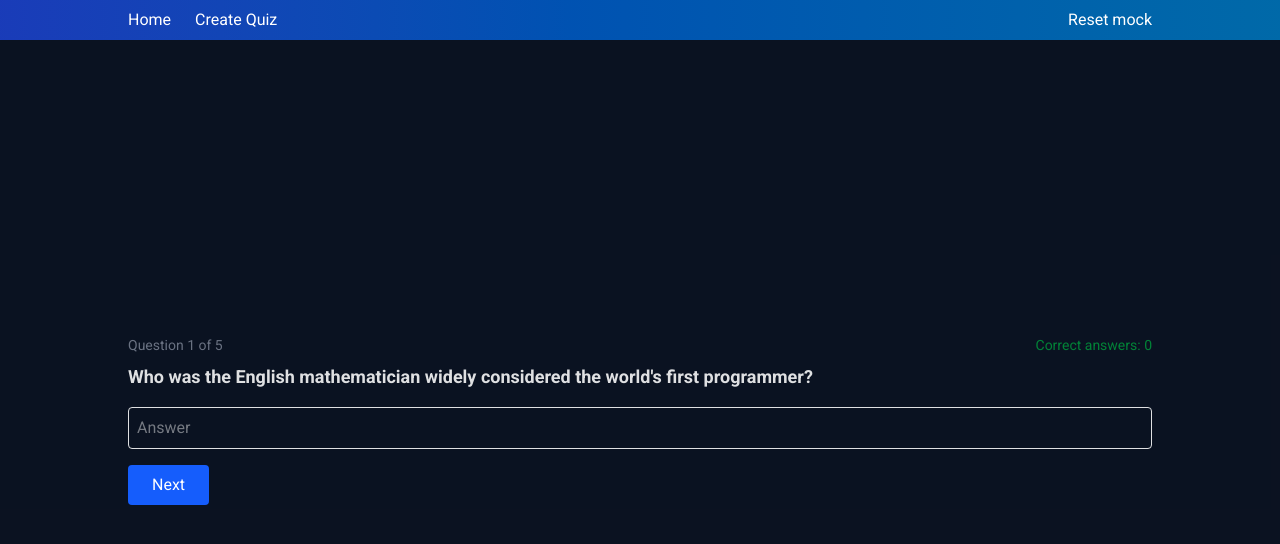
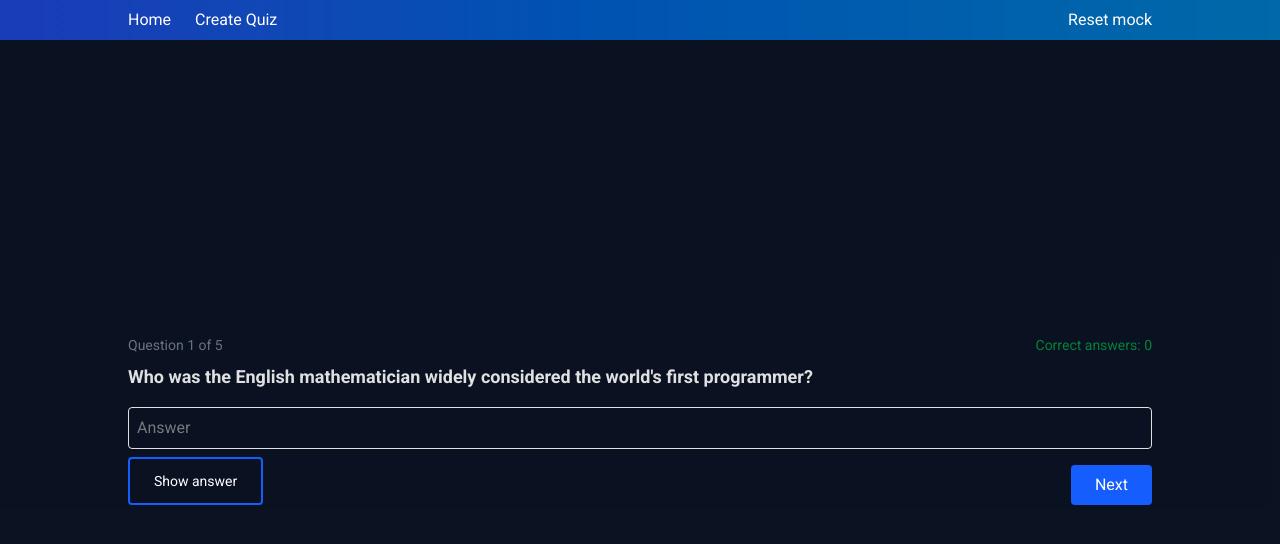
Before and after one commit to mmaric97/enterwell-fe-assignment, a React (Vite) app: page /quiz/1/play in a window 1280 px wide. Shown: the top 544 px of the page. Built offline with nearby package versions, Linux system fonts and the light colour scheme.

Commit message:
Show correct answer

```diff
--- a/src/features/QuizPlay.tsx
+++ b/src/features/QuizPlay.tsx
@@ -5,7 +5,7 @@ import {
     selectCurrentQuestion,
     selectCurrentQuestionIndex,
     selectTotalQuestions,
-    selectCorrectAnswers,
+    selectCorrectAnswersCount,
     submitAnswer,
     startQuiz,
     finishQuiz,
@@ -27,9 +27,10 @@ const QuizPlay = () => {
     const question = useAppSelector(selectCurrentQuestion(id));
     const currentIndex = useAppSelector(selectCurrentQuestionIndex(id));
     const totalQuestions = useAppSelector(selectTotalQuestions(id));
-    const correctAnswers = useAppSelector(selectCorrectAnswers(id));
+    const correctAnswersCount = useAppSelector(selectCorrectAnswersCount(id));
 
     const [answer, setAnswer] = useState<string>('');
+    const [showCorrectAnswer, setShowCorrectAnswer] = useState<boolean>(false);
 
     useEffect(() => {
         dispatch(fetchQuizById(Number(quizId)));
@@ -54,7 +55,7 @@ const QuizPlay = () => {
                             Question {currentIndex + 1} of {totalQuestions}
                         </p>
                         <p className="text-sm text-green-700">
-                            Correct answers: {correctAnswers}
+                            Correct answers: {correctAnswersCount}
                         </p>
                     </div>
 
@@ -72,7 +73,16 @@ const QuizPlay = () => {
                             onChange={(e) => setAnswer(e.target.value)}
                         />
 
-                        <div>
+                        <div className="flex flex-row justify-between">
+                            <button
+                                className="px-6 py-2 border-2 border-blue-600 rounded text-white text-sm"
+                                onClick={() => {
+                                    setShowCorrectAnswer(true);
+                                }}
+                            >
+                                Show answer
+                            </button>
+
                             <button
                                 className="px-6 py-2 mt-2 bg-blue-600 text-white rounded"
                                 onClick={() => {
@@ -84,11 +94,13 @@ const QuizPlay = () => {
                                     );
                                     dispatch(nextQuestion({ quizId: id }));
                                     setAnswer("");
+                                    setShowCorrectAnswer(false);
                                 }}
                             >
                                 Next
                             </button>
                         </div>
+                        {showCorrectAnswer && <p className="text-green-600"> {question?.answer} </p>}
                     </div>
                 </div>
             }
@@ -100,7 +112,7 @@ const QuizPlay = () => {
                     </h2>
 
                     <h3 className="text-m font-semibold mt-2">
-                        Correct answers: <span className="text-green-600"> {correctAnswers} </span> out of {totalQuestions} questions.
+                        Correct answers: <span className="text-green-600"> {correctAnswersCount} </span> out of {totalQuestions} questions.
                     </h3>
 
                     <button
--- a/src/mock/quizzesMock.ts
+++ b/src/mock/quizzesMock.ts
@@ -43,6 +43,21 @@ export const defaultQuizzes: Quiz[] = [
         id: 6,
         question: 'What is 7 × 8?',
         answer: '56',
+      },
+      {
+        id: 7,
+        question: 'What is 8 × 8?',
+        answer: '64',
+      },
+      {
+        id: 8,
+        question: 'What is 9 × 9?',
+        answer: '81',
+      },
+      {
+        id: 9,
+        question: 'What is 9 × 10?',
+        answer: '90',
       },
     ],
   },
--- a/src/store/quizSolveSlice.ts
+++ b/src/store/quizSolveSlice.ts
@@ -90,8 +90,7 @@ export const selectTotalQuestions =
             state.quizSolve.ongoingQuizzes.find(q => q.id === quizId)
                 ?.questions.length ?? 0;
 
-
-export const selectCorrectAnswers =
+export const selectCorrectAnswersCount =
     (quizId: number) =>
         (state: RootState) =>
             state.quizSolve.ongoingQuizzes.find(q => q.id === quizId)
```
